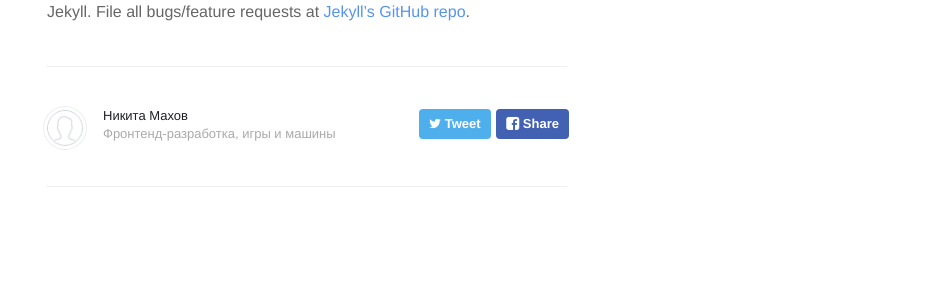
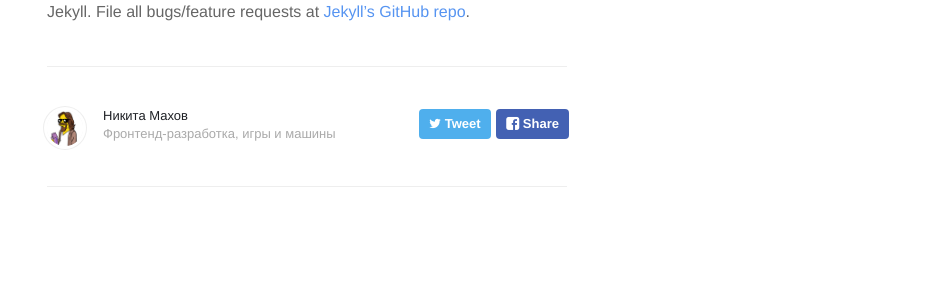
Before and after one commit to Defite/defite.github.io, a Jekyll site: the page built from _posts/2013-11-10-welcome-to-jekyll.markdown, in a window 1280 px wide. Shown: the part 663-963 px from the top of the page, without its empty margins (333-1280 px from the left). Built offline with Jekyll 4.4.1, drawn with Linux system fonts in a browser that asks for light colours; nearby versions of some CDN libraries; Markdown is read by kramdown in place of the engine named in the settings.

Commit message:
Аватарка в посте

```diff
--- a/_layouts/post.html
+++ b/_layouts/post.html
@@ -14,7 +14,7 @@ archive: true
 </article>
 <footer id="post-meta" class="clearfix">
     <a href="http://twitter.com/{{ site.authorTwitter }}">
-        <img class="avatar" src="/assets/images/avatar.png">
+        <img class="avatar" src='/assets/images/{{ site.avatar }}'>
         <div>
             <span class="dark">{{ site.author }}</span>
             <span>{{ site.description }}</span>
```
